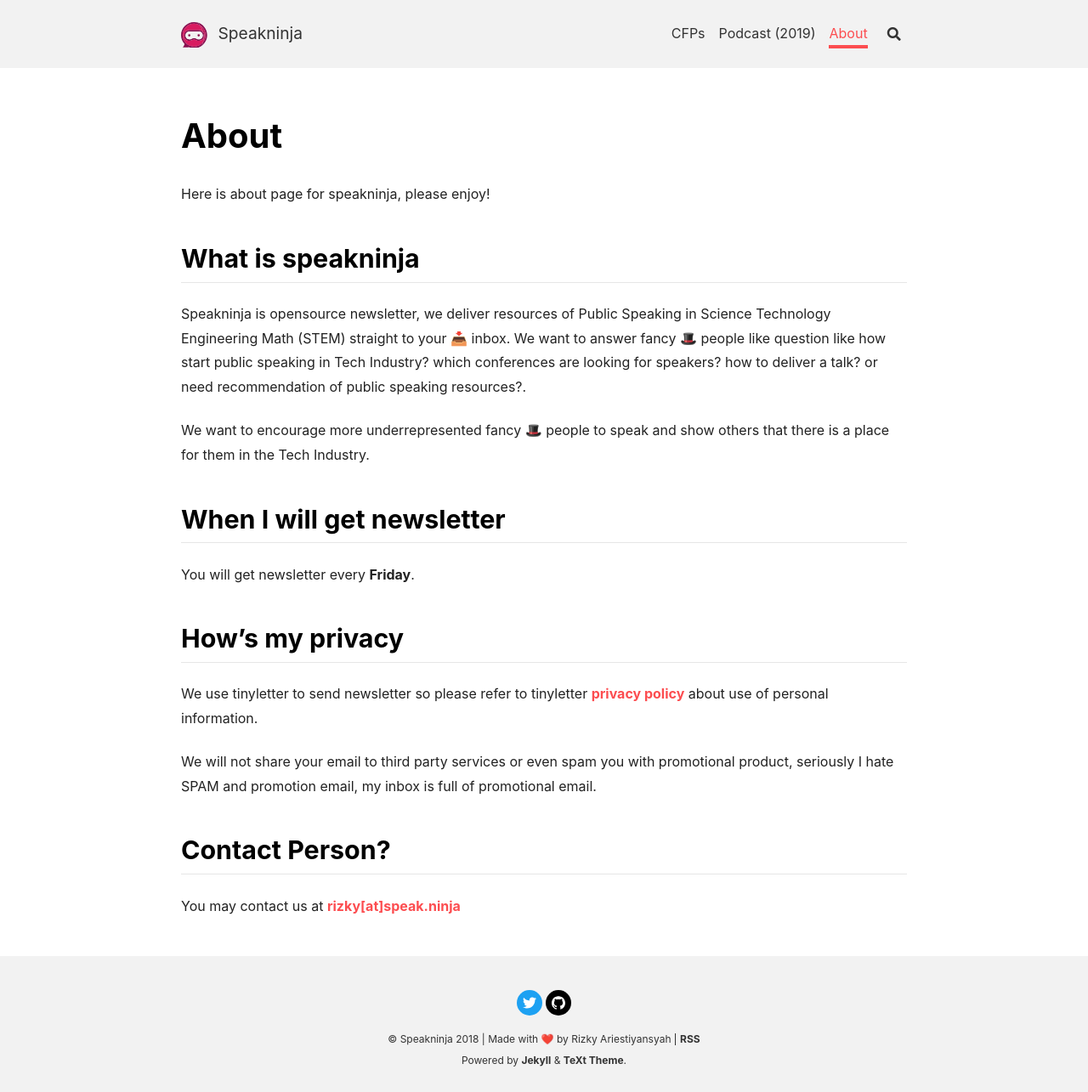
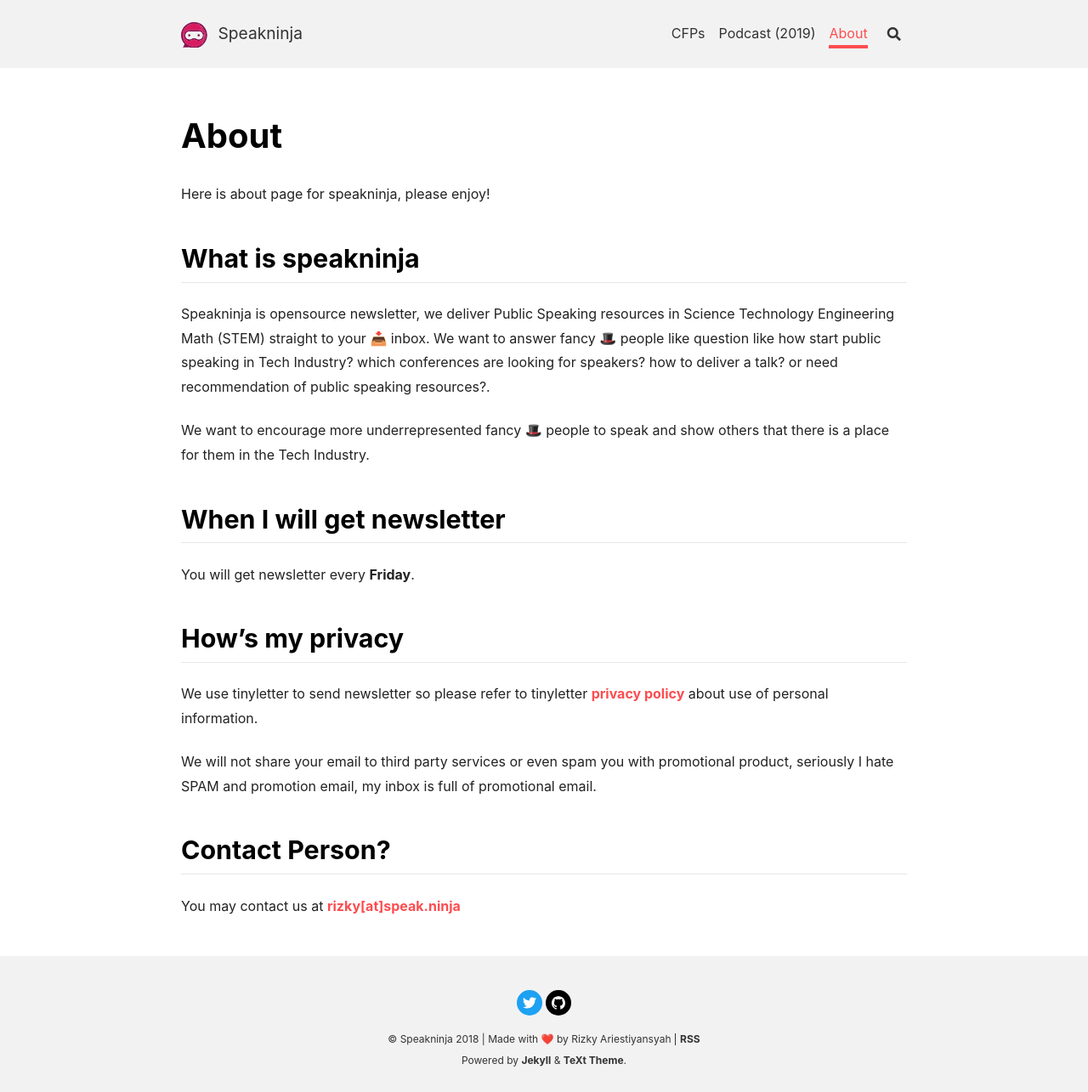
Before and after one commit to speakninja/speakninja.github.io, a Jekyll site: the page built from about.md, in a window 1280 px wide. Shown: the whole page at 85% size. Built offline with Jekyll 4.4.1, drawn with Linux system fonts in a browser that asks for light colours; nearby versions of some CDN libraries.

Commit message:
update some word

```diff
--- a/_config.yml
+++ b/_config.yml
@@ -22,7 +22,7 @@ url     : # the base hostname & protocol for your site e.g. https://www.someone.
 baseurl : # does not include hostname
 title   : Speakninja
 description: > # this means to ignore newlines until "Language & timezone"
-  Speakninja is opensource newsletter, we deliver resources of Public Speaking in Science Technology Engineering Math (STEM) straight to your 📥 inbox. speakninja want to encourage more underrepresented fancy 🎩 people to speak and show others that there is a place for them in the Tech Industry.
+  Speakninja is opensource newsletter, we deliver Public Speaking resources in Science Technology Engineering Math (STEM) straight to your 📥 inbox. speakninja want to encourage more underrepresented fancy 🎩 people to speak and show others that there is a place for them in the Tech Industry.
 
 
 ## => Language and Timezone
--- a/about.md
+++ b/about.md
@@ -8,7 +8,7 @@ key: page-about
 Here is about page for speakninja, please enjoy!
 
 ## What is speakninja
-Speakninja is opensource newsletter, we deliver resources of Public Speaking in Science Technology Engineering Math (STEM) straight to your 📥 inbox. We want to answer fancy 🎩 people like question like how start public speaking in Tech Industry? which conferences are looking for speakers? how to deliver a talk? or need recommendation of public speaking resources?.
+Speakninja is opensource newsletter, we deliver Public Speaking resources in Science Technology Engineering Math (STEM) straight to your 📥 inbox. We want to answer fancy 🎩 people like question like how start public speaking in Tech Industry? which conferences are looking for speakers? how to deliver a talk? or need recommendation of public speaking resources?.
 
 We want to encourage more underrepresented fancy 🎩 people to speak and show others that there is a place for them in the Tech Industry.
 
```
